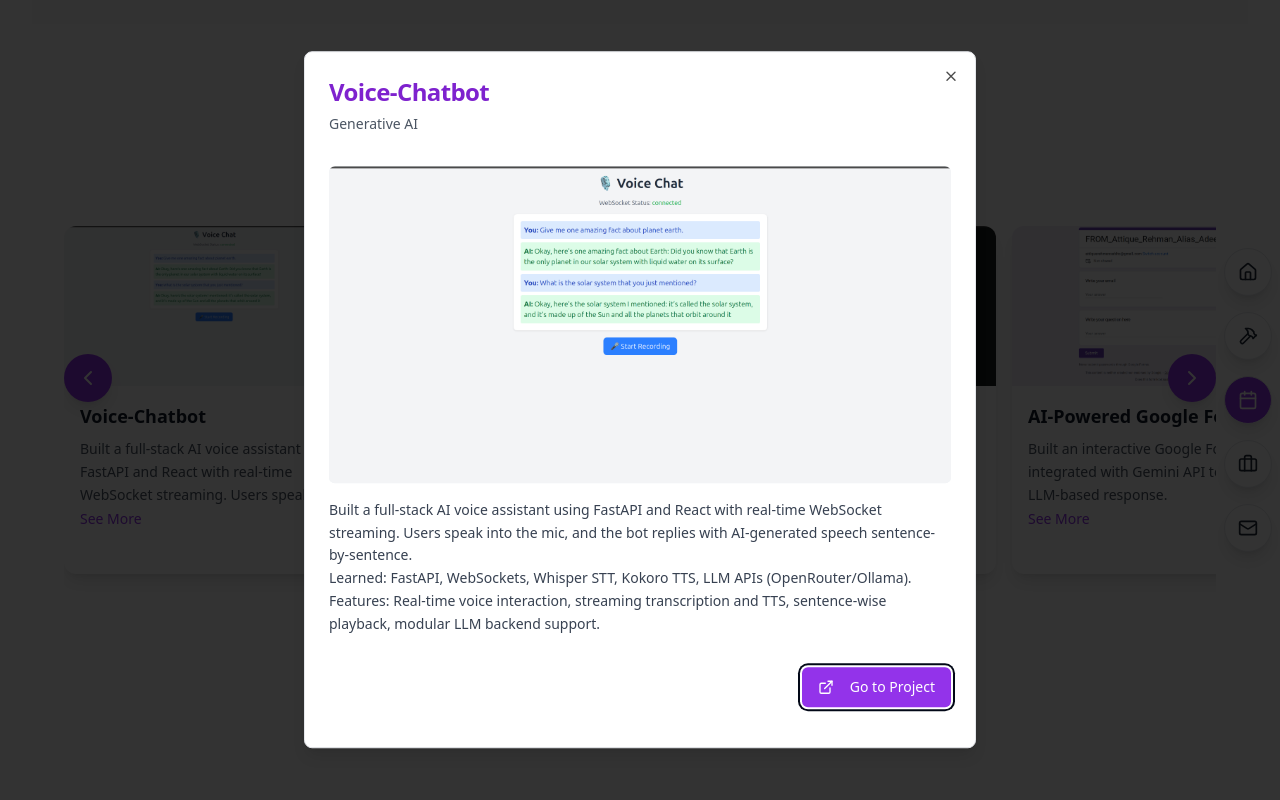
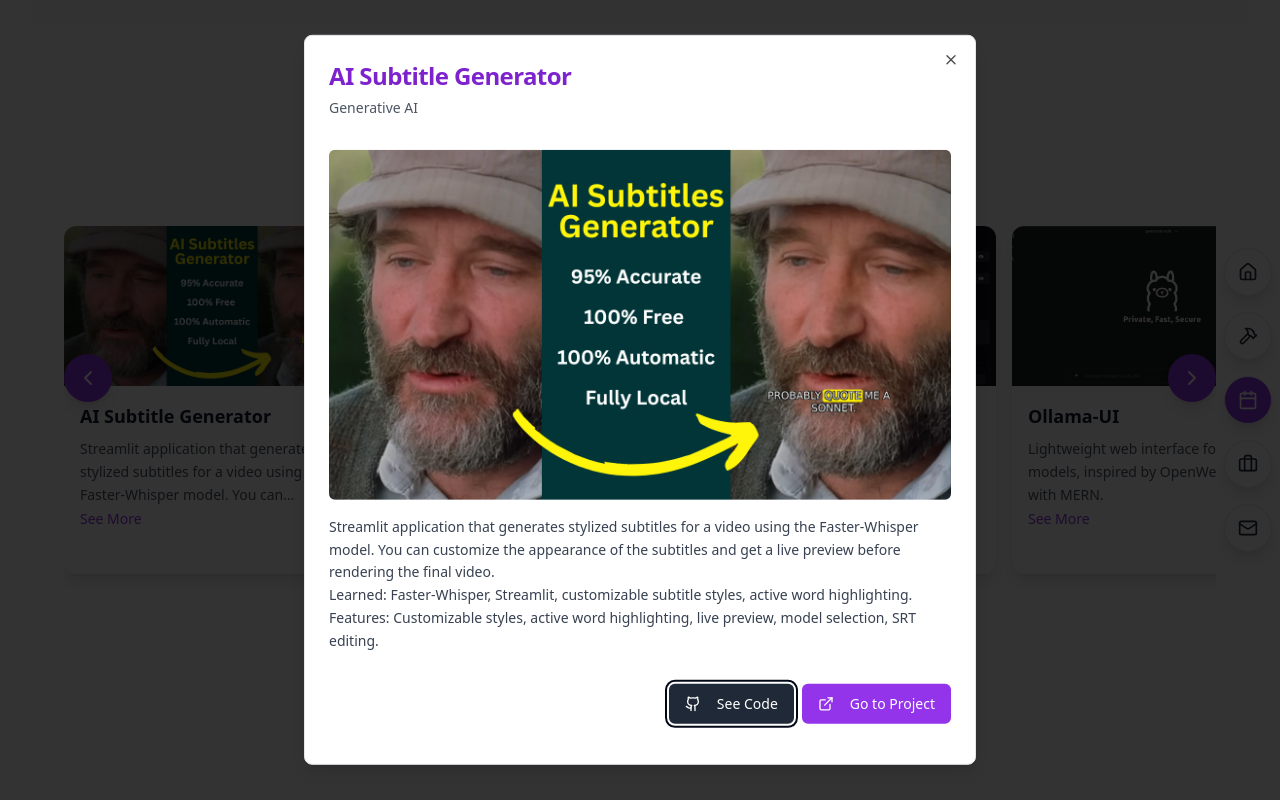
Before and after one commit to attiquers/portfolio-v3, a Next.js app: page / in a window 1280 px wide. Both pictures are taken after a click on the element 214 px from the left and 2776 px from the top of the page. Shown: the part 2376-3176 px from the top of the page. Built offline with nearby package versions, Linux system fonts and the light colour scheme.

Commit message:
ai subs proj added

```diff
--- a/components/PortfolioSection.tsx
+++ b/components/PortfolioSection.tsx
@@ -4,7 +4,7 @@
 import React, { useRef, useState, useMemo } from "react";
 import { Button } from "@/components/ui/button";
 import { Badge } from "@/components/ui/badge";
-import { ExternalLink, ChevronRight, ChevronLeft } from "lucide-react";
+import { ExternalLink, Github, ChevronRight, ChevronLeft } from "lucide-react";
 import {
   Dialog,
   DialogContent,
@@ -21,6 +21,7 @@ interface Project {
   image: string;
   description: string;
   link: string;
+  github?: string;
 }
 
 const ProjectModal = ({
@@ -68,7 +69,16 @@ const ProjectModal = ({
               {formatDescription(project.description)}
             </p>
           </div>
-          <div className="flex justify-end pt-4">
+          <div className="flex justify-end pt-4 space-x-2">
+            {project.github && (
+              <Button
+                onClick={() => window.open(project.github, "_blank")}
+                className="bg-gray-800 text-white hover:bg-gray-900 dark:bg-gray-700 dark:hover:bg-gray-600"
+              >
+                <Github className="w-4 h-4 mr-2" />
+                See Code
+              </Button>
+            )}
             <Button
               onClick={() => window.open(project.link, "_blank")}
               className="bg-purple-600 text-white hover:bg-purple-700 dark:bg-primary dark:hover:bg-primary/90"
--- a/projects.json
+++ b/projects.json
@@ -1,90 +1,110 @@
 [
   {
     "id": 1,
+    "title": "AI Subtitle Generator",
+    "category": "Generative AI",
+    "image": "/projects/ai-subtitles.png",
+    "description": "Streamlit application that generates stylized subtitles for a video using the Faster-Whisper model. You can customize the appearance of the subtitles and get a live preview before rendering the final video. *Learned: Faster-Whisper, Streamlit, customizable subtitle styles, active word highlighting. *Features: Customizable styles, active word highlighting, live preview, model selection, SRT editing.",
+    "link": "https://attiquers-ai-subtitles.streamlit.app/",
+    "github": "https://github.com/attiquers/videoSubtitleGenerator"
+  },
+  {
+    "id": 2,
     "title": "Voice-Chatbot",
     "category": "Generative AI",
     "image": "/projects/voicechatbot.png",
     "description": "Built a full-stack AI voice assistant using FastAPI and React with real-time WebSocket streaming. Users speak into the mic, and the bot replies with AI-generated speech sentence-by-sentence. *Learned: FastAPI, WebSockets, Whisper STT, Kokoro TTS, LLM APIs (OpenRouter/Ollama). *Features: Real-time voice interaction, streaming transcription and TTS, sentence-wise playback, modular LLM backend support.",
-    "link": "https://github.com/attiquers/fullStack-voiceAgent"
+    "link": "https://github.com/attiquers/fullStack-voiceAgent",
+    "github": "https://github.com/attiquers/fullStack-voiceAgent"
   },
   {
-    "id": 2,
+    "id": 3,
     "title": "RAG-Chatbot",
     "category": "Generative AI",
     "image": "/projects/ragchatbot.png",
     "description": "Created a RAG pipeline where users input multiple website URLs; LLM answers queries using only retrieved web context. *Learned: LangChain, FAISS, Vector Embeddings. *Features: Live Demo, Retrieval Augmented Generation, Chat History, Web Content Memory.",
-    "link": "https://rag-vectordb-j5dhjhcn4vxfhdnbnnwjn7.streamlit.app/"
+    "link": "https://rag-vectordb-j5dhjhcn4vxfhdnbnnwjn7.streamlit.app/",
+    "github": "https://github.com/attiquers/websearch-chatbot"
   },
   {
-    "id": 3,
+    "id": 4,
     "title": "Ollama-UI",
     "category": "Generative AI",
     "image": "/projects/ollama-ui.png",
     "description": "Lightweight web interface for Ollama models, inspired by OpenWeb UI, built with MERN. *Learned: Ollama, Ollama API, Docker. *Features: File uploads, LLM selection, multi-chat handling, Gemini/ChatGPT-like UI, Dockerized app.",
-    "link": "https://github.com/attiquers/ollama-ui"
+    "link": "https://github.com/attiquers/ollama-ui",
+    "github": "https://github.com/attiquers/ollama-ui"
   },
   {
-    "id": 4,
+    "id": 5,
     "title": "AI-Powered Google Form",
     "category": "Generative AI",
     "image": "/projects/ai-form.png",
     "description": "Built an interactive Google Form integrated with Gemini API to provide LLM-based response. *Learned: Google Forms, Google Apps Script, Gemini API Integration. *Features: Live Demo, Form questions sent to LLM; responses emailed back to users.",
-    "link": "https://docs.google.com/forms/d/e/1FAIpQLScKE6oWT-pM2x01MCIAOWKhvE-9QLfvY5qNy99b5uzdV6FLgQ/viewform"
+    "link": "https://docs.google.com/forms/d/e/1FAIpQLScKE6oWT-pM2x01MCIAOWKhvE-9QLfvY5qNy99b5uzdV6FLgQ/viewform",
+    "github": "https://github.com/attiquers/Google-Forms-AI-Integration"
   },
   {
-    "id": 5,
+    "id": 6,
     "title": "Stroke Prediction - ML model",
     "category": "Machine Learning",
     "image": "/projects/stroke.png",
     "description": "ML model predicting stroke risk using Python and scikit-learn. *Learned: data preprocessing, binary classification, and medical dataset evaluation. *Features: Predicts stroke risk percetange based on user inputs.",
-    "link": "https://huggingface.co/spaces/attiquers/stroke-risk-predictor"
+    "link": "https://huggingface.co/spaces/attiquers/stroke-risk-predictor",
+    "github": "https://github.com/attiquers/stroke-risk-predictor"
   },
   {
-    "id": 6,
+    "id": 7,
     "title": "Handwritten Text Generation",
     "category": "Machine Learning",
     "image": "/projects/handwritten.png",
     "description": "Trained a handwritten digit generator from scratch using MNIST. *Learned: PyTorch, Streamlit, MNIST dataset.",
-    "link": "https://meti-problem3-f9u2vyymyuvxrhn2yvyqnh.streamlit.app/"
+    "link": "https://meti-problem3-f9u2vyymyuvxrhn2yvyqnh.streamlit.app/",
+    "github": "https://github.com/attiquers/Handwritten-Digit-Image-Generator"
   },
   {
-    "id": 7,
+    "id": 8,
     "title": "Rouse Restaurant: Food ordering platform",
     "category": "Web Development",
     "image": "/projects/rouse.png",
     "description": "Food ordering platform using the MERN stack. *Learned: Real-time order management, and admin-user flows. Agile workflow learned *Features: Ordering, Tracking Order, Admin Dashboard for handling orders and updating menu",
-    "link": "https://rouse-restuarant.vercel.app/"
+    "link": "https://rouse-restuarant.vercel.app/",
+    "github": "https://github.com/attiquers/rouse-restuarant"
   },
   {
-    "id": 8,
+    "id": 9,
     "title": "Task Manager Pro",
     "category": "Web Development",
     "image": "/projects/task.png",
     "description": "Academic productivity tool built with React and MongoDB. *Learned: state management, user feedback loop, and dashboard design. *Features: CR adds/removes courses and tasks. Other students can see them *Try with: Section FA22-BCS-D | Password: baseer",
-    "link": "https://tasktracker0.netlify.app/"
+    "link": "https://tasktracker0.netlify.app/",
+    "github": "https://github.com/attiquers/tasklogger"
   },
   {
-    "id": 9,
+    "id": 10,
     "title": "PokeClub: Gamified Pokémon-themed app",
     "category": "Web Development",
     "image": "/projects/pokedex.png",
     "description": "Gamified Pokémon-themed app built in Next.js, Tailwind CSS, Supabase & Deepseek API. *Learned: OpenRouter API integration, Prompt Engineering, Supabase authentication, SQL Database Relationships, and gamification mechanics. *Features: AI powered pokemon battle, sign-up-in, quiz-based rewards, Pokémon sale and capture.",
-    "link": "https://pokedex-bluseel.vercel.app/"
+    "link": "https://pokedex-bluseel.vercel.app/",
+    "github": "https://github.com/attiquers/pokedex"
   },
   {
-    "id": 10,
+    "id": 11,
     "title": "E-Voting Website: Secure voting system",
     "category": "Web Development",
     "image": "/projects/evs.png",
     "description": "Secure voting system with phase-based flow using the MERN stack. *Learned: Role-based access, OTP authentication, and conditional UI based on election status. *Features: Voter/Candidate/Party registration phase, Voters voting phase, Results phase *Try with: User Dashboard at /, Admin Dashboard at /admin.",
-    "link": "https://evs-electronicvotingsystem.vercel.app"
+    "link": "https://evs-electronicvotingsystem.vercel.app",
+    "github": "https://github.com/attiquers/voting-system"
   },
   {
-    "id": 11,
+    "id": 12,
     "title": "Real Estate Site",
     "category": "Web Development",
     "image": "/projects/saul.png",
     "description": "Responsive frontend using React and Tailwind CSS, deployed on Vercel. *Learned: Reactjs, Responsive UI design, Vercel Deployement, and performance tuning. *Features: Responsive.",
-    "link": "https://sauljohnson.vercel.app/"
+    "link": "https://sauljohnson.vercel.app/",
+    "github": "https://github.com/attiquers/hansteam"
   }
 ]
```
Also changed, not shown: public/projects/ai-subtitles.png (added).
